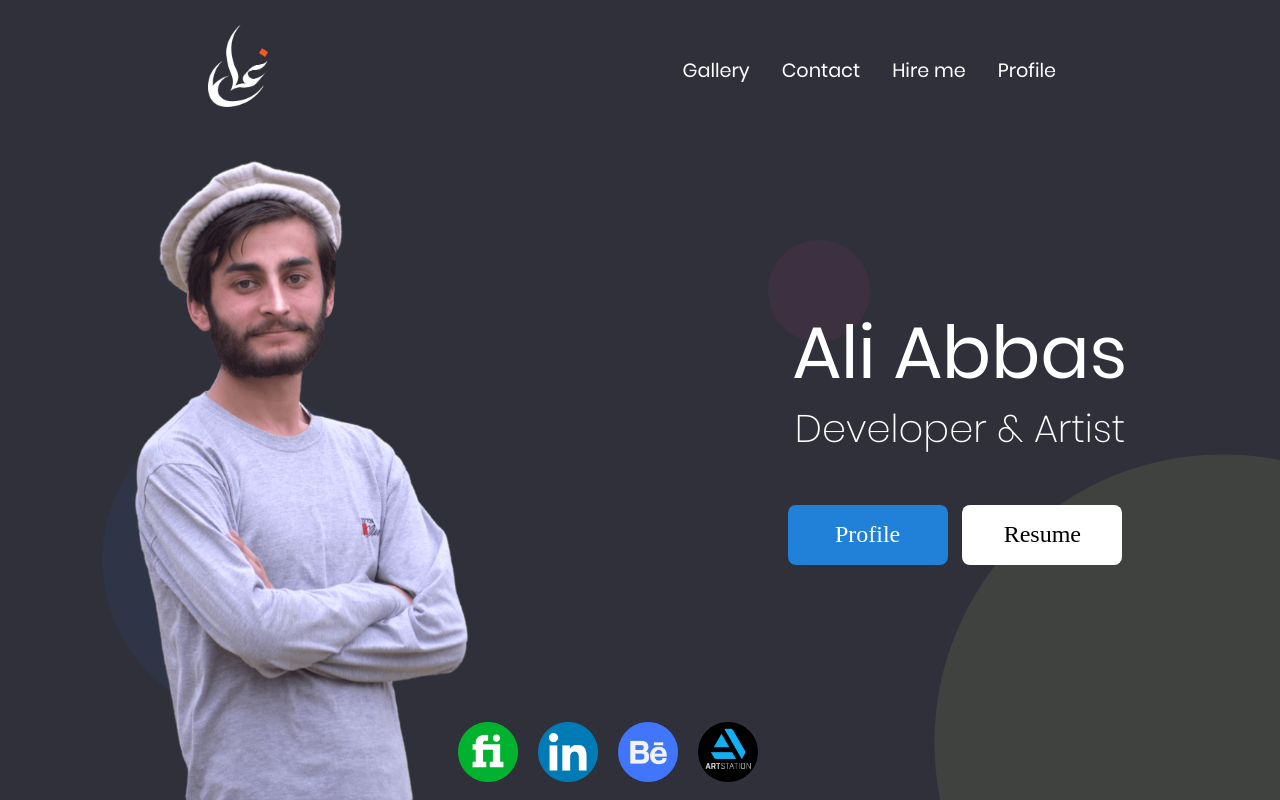
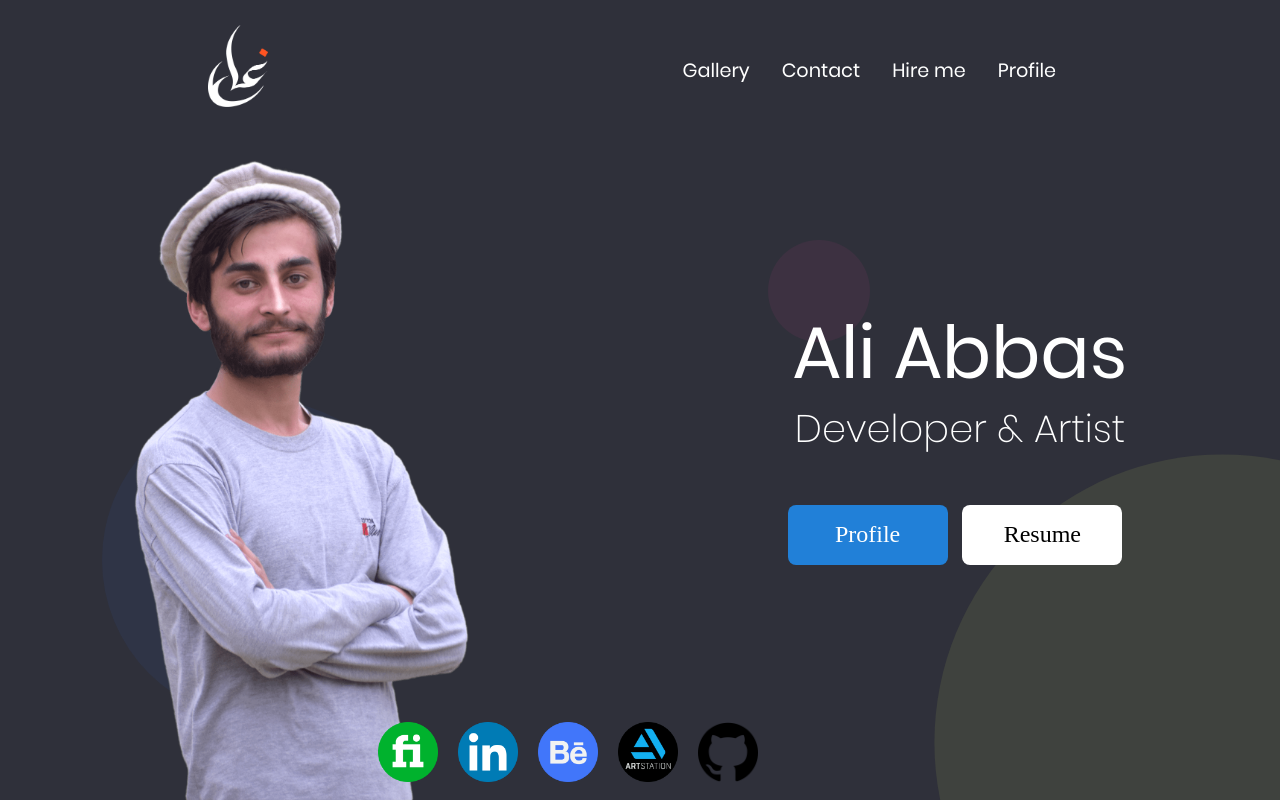
Before and after one commit to aliabbasnagari/aliabbas, a plain HTML site: page index.html in a window 1280 px wide. Drawn offline with Linux system fonts and the light colour scheme.

Commit message:
Added github link, improved ui a bit, Bottom right circlefixed

```diff
--- a/index.html
+++ b/index.html
@@ -81,6 +81,14 @@
                   alt="artstation_logo"
               /></a>
             </li>
+            <li>
+              <a
+                href="https://github.com/aliabbasnagari"
+                target="_blank"
+                rel="noopener noreferrer"
+                ><img src="images/logos/git_logo.png" alt="github_logo"
+              /></a>
+            </li>
           </ul>
         </nav>
       </div>
@@ -132,6 +140,14 @@
                   alt="artstation_logo"
               /></a>
             </li>
+            <li>
+              <a
+                href="https://github.com/aliabbasnagari"
+                target="_blank"
+                rel="noopener noreferrer"
+                ><img src="images/logos/git_logo.png" alt="github_logo"
+              /></a>
+            </li>
           </ul>
         </nav>
       </div>
--- a/style/style_index.css
+++ b/style/style_index.css
@@ -176,7 +176,7 @@
 }
 
 .home-page-circle-3 {
-  position: absolute;
+  position: fixed;
   overflow: hidden;
   width: 45vw;
   height: 45vw;
```
Also changed, not shown: images/logos/git_logo.png (added).
